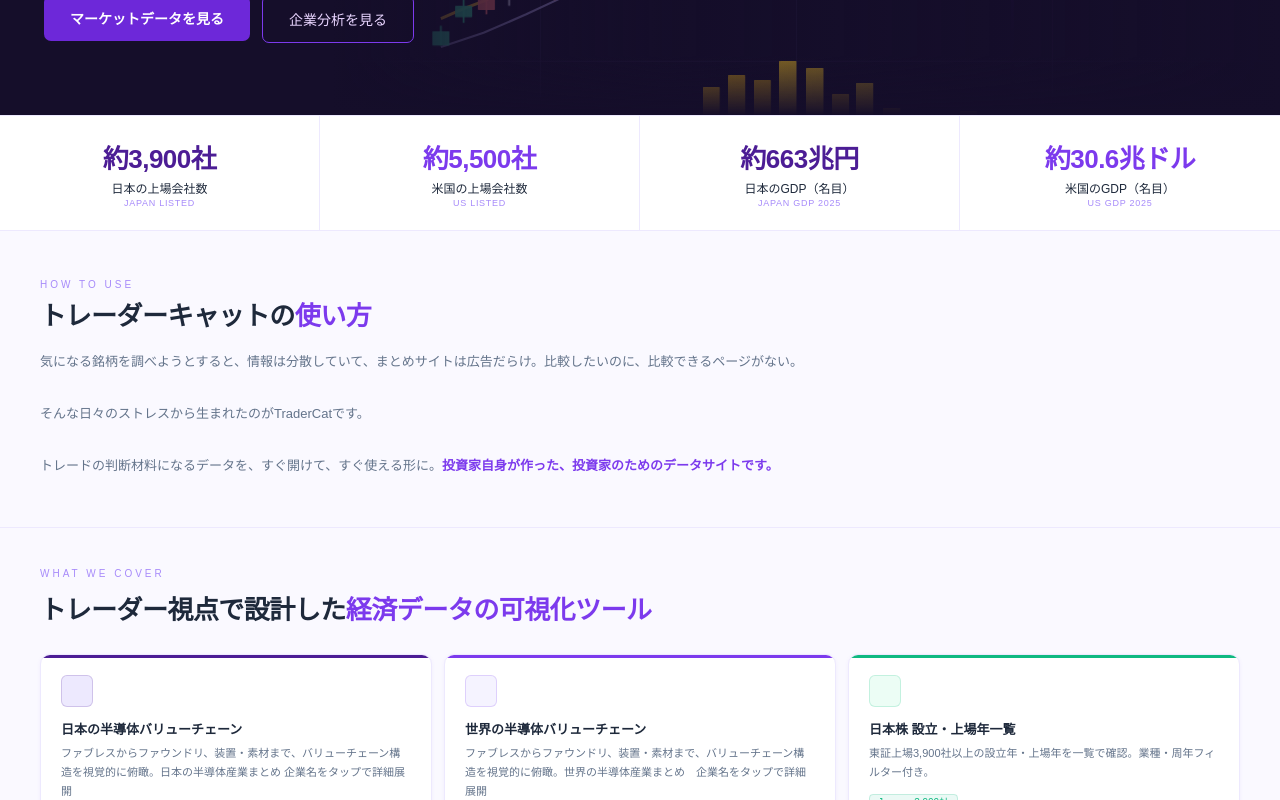
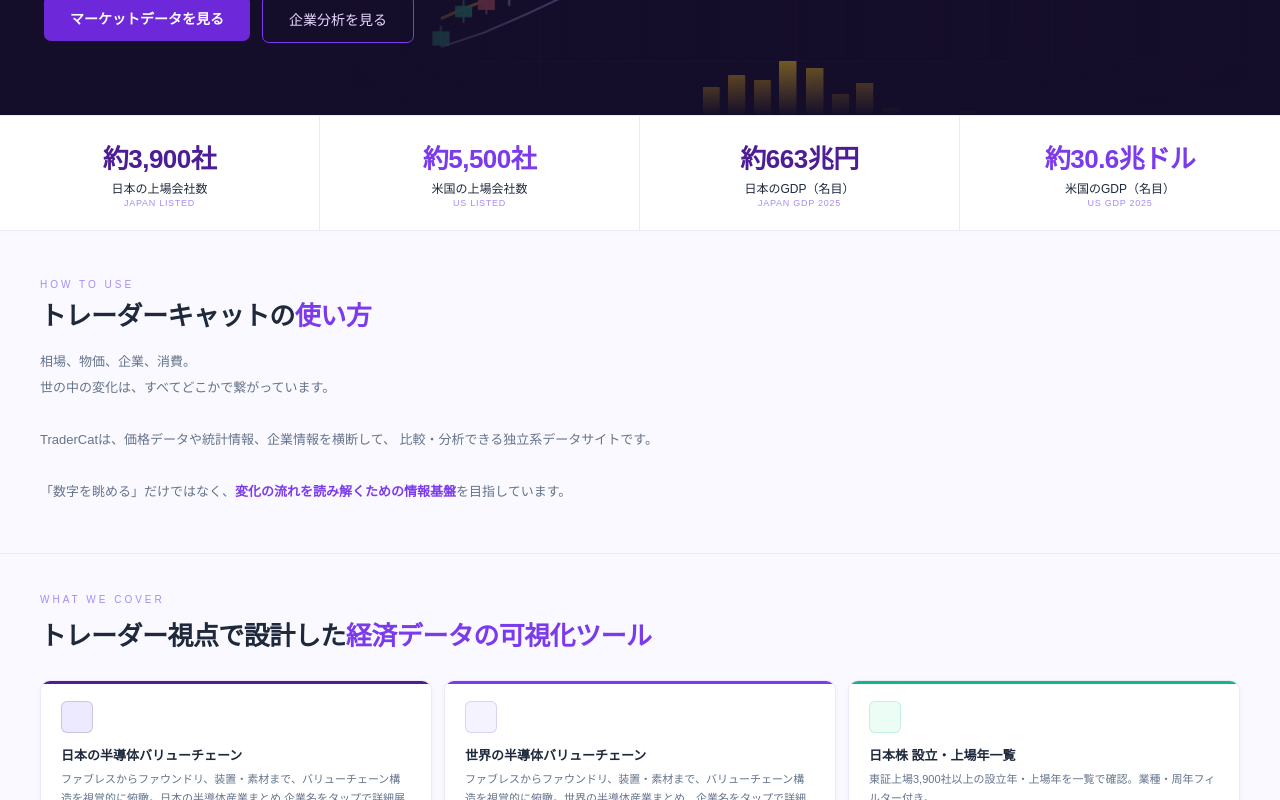
Before and after one commit to miho1031/top, a React (Vite) app: page / in a window 1280 px wide. Shown: the part 466-1266 px from the top of the page. Built offline with nearby package versions, Linux system fonts and the light colour scheme.

Commit message:
Update App.jsx

```diff
--- a/src/App.jsx
+++ b/src/App.jsx
@@ -159,7 +159,7 @@
           <span style={{ fontSize: 10, color: "#e9d5ff", letterSpacing: "0.15em" }}>INDEPENDENT RESEARCH — 2026</span>
         </div>
         <h1 style={{ fontSize: "clamp(32px,6vw,50px)", fontWeight: 800, lineHeight: 1.05, letterSpacing: "-0.03em", marginBottom: 16, color: "#f5f3ff", fontFamily: "'Hiragino Sans','Noto Sans JP',sans-serif", opacity: 0, animation: "ci 0.6s 0.7s ease-out forwards" }}>
-          ミル。シル。トウシ。<br/>
+          ミル。シル。<br/>
           <span style={{ background: "linear-gradient(90deg,#e9d5ff,#c4b5fd,#a78bfa)", WebkitBackgroundClip: "text", WebkitTextFillColor: "transparent", backgroundClip: "text" }}>
             データで見える、<br/>値段の裏側。
           </span>
@@ -257,11 +257,17 @@
             <div style={{ fontSize: "clamp(20px,4vw,26px)", fontWeight: 700, color: C.text, marginBottom: 16, letterSpacing: "-0.02em", lineHeight: 1.3 }}>
               トレーダーキャットの<span style={{ color: C.accentSub }}>使い方</span>
             </div>
-            <p style={{ fontSize: 13, color: C.textSub, lineHeight: 2, marginBottom: 0 }}>
-              気になる銘柄を調べようとすると、情報は分散していて、まとめサイトは広告だらけ。比較したいのに、比較できるページがない。<br/><br/>
-              そんな日々のストレスから生まれたのがTraderCatです。<br/><br/>
-              トレードの判断材料になるデータを、すぐ開けて、すぐ使える形に。<span style={{ color: C.accentSub, fontWeight: 700 }}>投資家自身が作った、投資家のためのデータサイトです。</span>
-            </p>
+        <p style={{ fontSize: 13, color: C.textSub, lineHeight: 2, marginBottom: 0 }}>
+  相場、物価、企業、消費。<br/>
+  世の中の変化は、すべてどこかで繋がっています。<br/><br/>
+
+  TraderCatは、価格データや統計情報、企業情報を横断して、
+  比較・分析できる独立系データサイトです。<br/><br/>
+
+  「数字を眺める」だけではなく、
+  <span style={{ color: C.accentSub, fontWeight: 700 }}>変化の流れを読み解くための情報基盤</span>
+  を目指しています。
+</p>
           </div>
         </div>
       </div>
```
